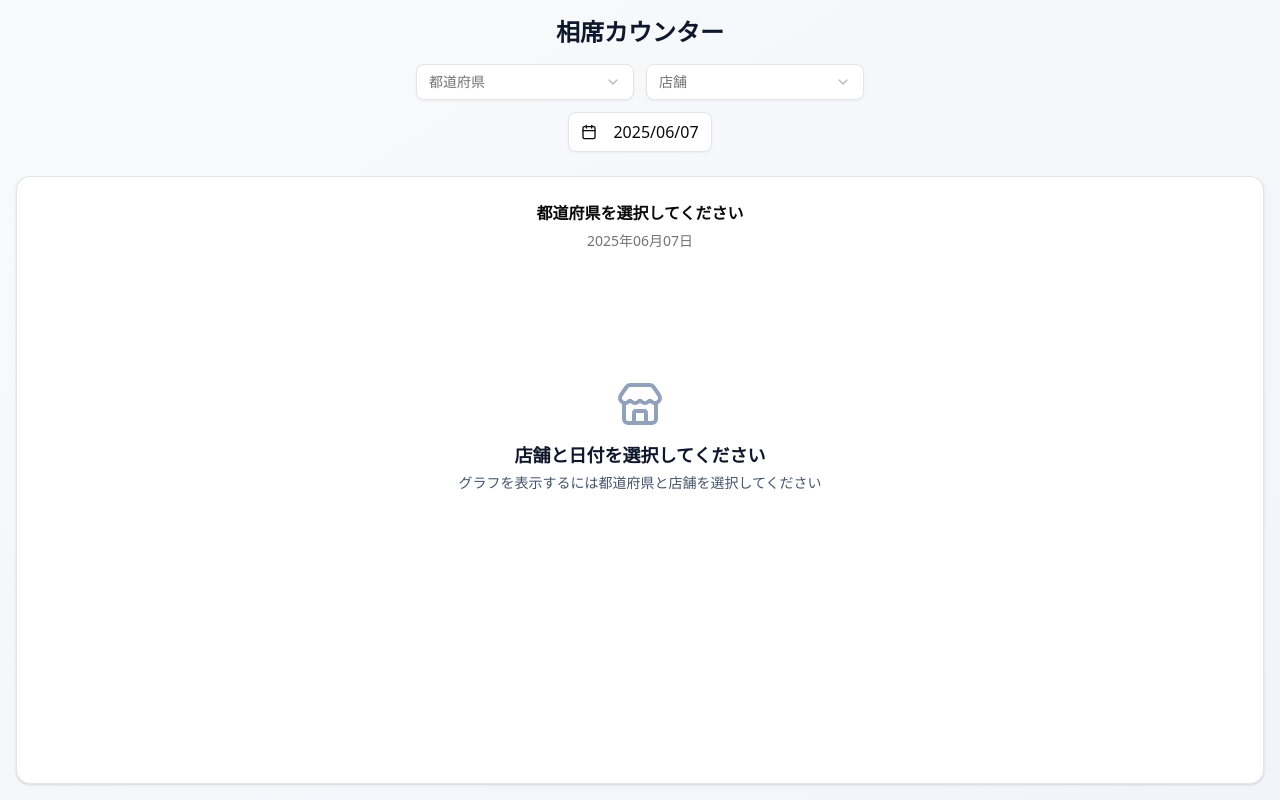
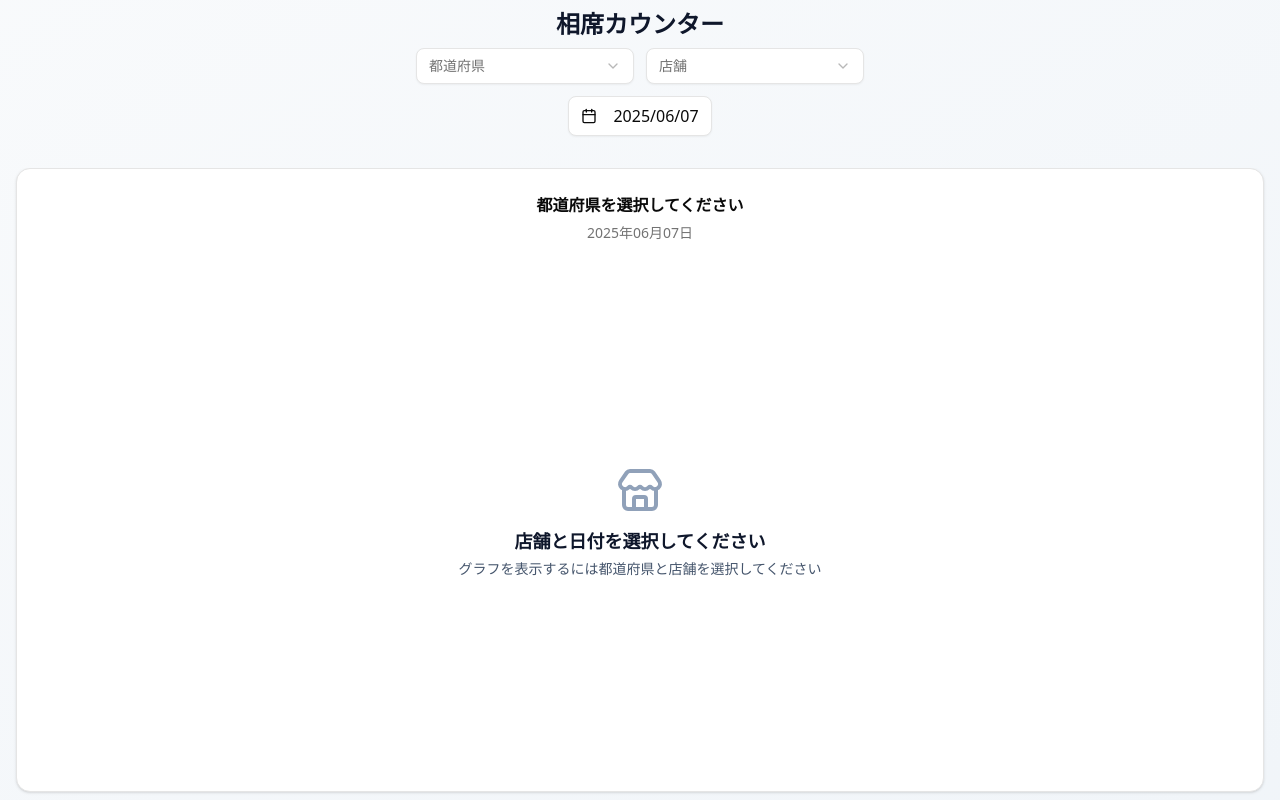
Before and after one commit to herata/aiseki-counter-workers, a Next.js app: page / in a window 1280 px wide. Built offline with nearby package versions, Linux system fonts and the light colour scheme.

Commit message:
feat: improve layout and spacing in Home and ChartSection components; enhance EmptyState styles

```diff
--- a/src/app/page.tsx
+++ b/src/app/page.tsx
@@ -58,14 +58,14 @@ export default function Home() {
     <div className="h-screen overflow-hidden bg-gradient-to-br from-slate-50 to-slate-100 dark:from-slate-900 dark:to-slate-800">
       <div className="h-full flex flex-col">
         {/* ヘッダー */}
-        <div className="flex-shrink-0 py-2 sm:py-4 text-center">
+        <div className="flex-shrink-0 py-1 sm:py-2 text-center">
           <h1 className="text-lg sm:text-xl md:text-2xl font-bold text-slate-900 dark:text-slate-100">
             相席カウンター
           </h1>
         </div>
 
         {/* 選択コントロール */}
-        <div className="flex-shrink-0 px-2 sm:px-4">
+        <div className="flex-shrink-0 px-2 sm:px-4 pb-2">
           <SelectionControls
             selectedPrefecture={selectedPrefecture}
             onPrefectureChange={setSelectedPrefecture}
@@ -80,7 +80,7 @@ export default function Home() {
         </div>
 
         {/* チャートセクション */}
-        <div className="flex-1 overflow-hidden px-2 sm:px-4 pb-2 sm:pb-4">
+        <div className="flex-1 overflow-hidden px-2 sm:px-4 pb-2">
           <ChartSection
             selectedDate={selectedDate}
             selectedStoreInfo={selectedStoreInfo}
--- a/src/components/ChartSection.tsx
+++ b/src/components/ChartSection.tsx
@@ -67,16 +67,16 @@ export function ChartSection({
 
         {/* チャート表示 */}
         {chartData.length > 0 && !isLoading && !isError && (
-          <div className="w-full h-full p-2 sm:p-4">
+          <div className="w-full h-full p-1 sm:p-2">
             <ChartContainer config={chartConfig} className="w-full h-full !aspect-auto">
               <LineChart
                 accessibilityLayer
                 data={chartData}
                 margin={{
-                  left: -16,
-                  right: 16,
-                  top: 16,
-                  bottom: -16,
+                  left: -8,
+                  right: 8,
+                  top: 8,
+                  bottom: 8,
                 }}
               >
                 <CartesianGrid vertical={false} />
--- a/src/components/EmptyStates.tsx
+++ b/src/components/EmptyStates.tsx
@@ -10,7 +10,7 @@ interface EmptyStateProps {
 
 function EmptyState({ icon, title, description, action }: EmptyStateProps) {
   return (
-    <div className="flex items-center justify-center h-[40vh] sm:h-[300px] text-center p-6">
+    <div className="flex items-center justify-center h-full text-center p-6">
       <div className="space-y-3">
         {icon}
         <div>
@@ -50,7 +50,7 @@ export function ErrorState({ error }: { error: unknown }) {
 
 export function LoadingState() {
   return (
-    <div className="flex items-center justify-center h-[40vh] sm:h-[300px]">
+    <div className="flex items-center justify-center h-full">
       <div className="space-y-3 text-center">
         <Loader2 className="h-8 w-8 animate-spin mx-auto text-slate-500" />
         <p className="text-sm text-slate-600 dark:text-slate-400">
```
